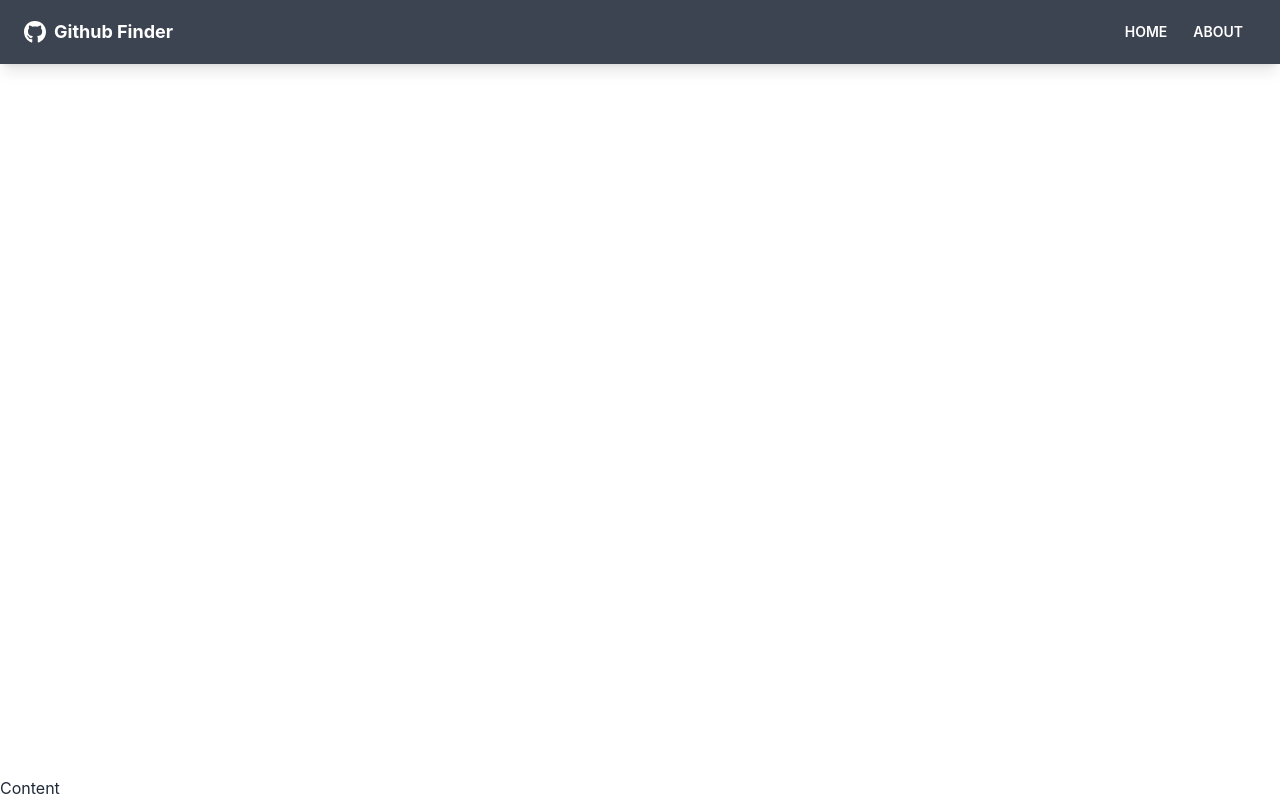
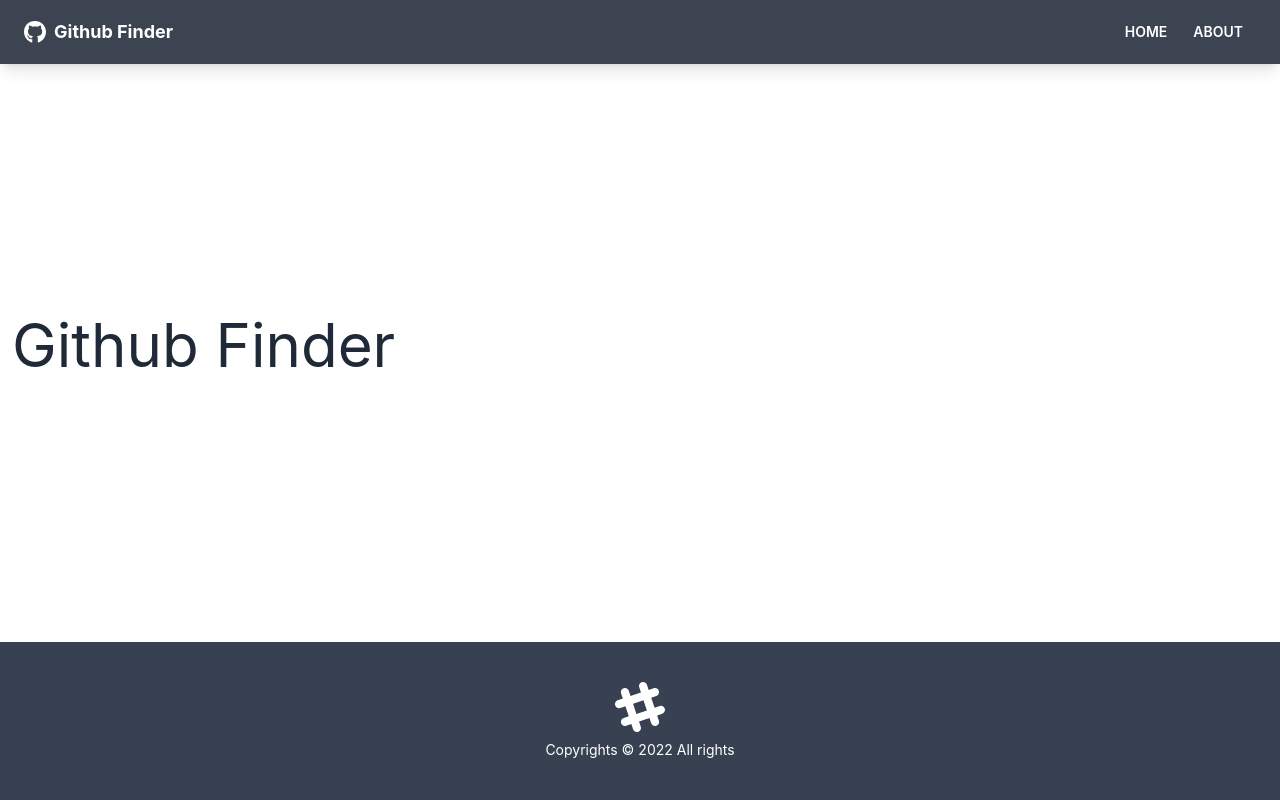
Before and after one commit to VishwaSooriyaarchchi/GIthub-finder, a React (Create React App) app: page /about in a window 1280 px wide. Built offline with nearby package versions, Linux system fonts and the light colour scheme.

Commit message:
add home,about,footer and notFound components

```diff
--- a/src/App.js
+++ b/src/App.js
@@ -1,5 +1,9 @@
-import {BrowserRouter as Router, Route} from "react-router-dom";
+import {BrowserRouter as Router, Route, Routes} from "react-router-dom";
+import Home from "./pages/Home";
+import About from "./pages/About";
+import NotFound from "./pages/NotFound";
 import Navbar from "./components/layout/Navbar";
+import Footer from "./components/layout/Footer";
 
 function App() {
 
@@ -7,9 +11,16 @@
     <Router>
       <div className="flex flex-col justify-between h-screen">
         <Navbar/>
-        <main>
-          Content
+        <main className="container mx-auto px-3 pb-12">
+          <Routes>
+            <Route path="/" element={<Home />} />
+            <Route path="/about" element={<About />} />
+            <Route path="/notfound" element={<NotFound />} />
+            <Route path="/*" element={<NotFound />} />
+          </Routes>
         </main>
+
+        <Footer/>
       </div>
     </Router>
   );
--- /dev/null
+++ b/src/components/layout/Footer.jsx
@@ -0,0 +1,24 @@
+function Footer() {
+  const footerYear = new Date().getFullYear();
+
+  return (
+    <footer className="footer p-10 bg-gray-700 text-primary-content footer-center">
+      <div>
+        <svg
+          width="50"
+          height="50"
+          viewBox="0 0 24 24"
+          xmlns="http://www.w3.org/2000/svg"
+          fillRule="evenodd"
+          clipRule="evenodd"
+          className="inline-block fill-current"
+        >
+          <path d="M22.672 15.226l-2.432.811.841 2.515c.33 1.019-.209 2.127-1.23 2.456-1.15.325-2.148-.321-2.463-1.226l-.84-2.518-5.013 1.677.84 2.517c.391 1.203-.434 2.542-1.831 2.542-.88 0-1.601-.564-1.86-1.314l-.842-2.516-2.431.809c-1.135.328-2.145-.317-2.463-1.229-.329-1.018.211-2.127 1.231-2.456l2.432-.809-1.621-4.823-2.432.808c-1.355.384-2.558-.59-2.558-1.839 0-.817.509-1.582 1.327-1.846l2.433-.809-.842-2.515c-.33-1.02.211-2.129 1.232-2.458 1.02-.329 2.13.209 2.461 1.229l.842 2.515 5.011-1.677-.839-2.517c-.403-1.238.484-2.553 1.843-2.553.819 0 1.585.509 1.85 1.326l.841 2.517 2.431-.81c1.02-.33 2.131.211 2.461 1.229.332 1.018-.21 2.126-1.23 2.456l-2.433.809 1.622 4.823 2.433-.809c1.242-.401 2.557.484 2.557 1.838 0 .819-.51 1.583-1.328 1.847m-8.992-6.428l-5.01 1.675 1.619 4.828 5.011-1.674-1.62-4.829z"></path>
+        </svg>
+        <p>Copyrights &copy; {footerYear} All rights</p>
+      </div>
+    </footer>
+  );
+}
+
+export default Footer;
--- /dev/null
+++ b/src/pages/About.jsx
@@ -0,0 +1,9 @@
+function About() {
+  return (
+    <div>
+      <h1 className="text-6xl mb-4">Github Finder</h1>
+    </div>
+  );
+}
+
+export default About;
--- /dev/null
+++ b/src/pages/Home.jsx
@@ -0,0 +1,5 @@
+function Home() {
+  return <div className="text-6xl">Welcome</div>;
+}
+
+export default Home;
--- /dev/null
+++ b/src/pages/NotFound.jsx
@@ -0,0 +1,21 @@
+import { FaHome } from "react-icons/fa";
+import { Link } from "react-router-dom";
+
+function NotFound() {
+  return (
+    <div className="hero">
+      <div className="text-center hero-content">
+        <div className="max-w-lg">
+          <h1 className="text-8xl font-bold mb-8">Oops!</h1>
+          <p className="text-5xl mb-8">404 - Page not found!</p>
+          <Link to="/" className="btn btn-primary btn-lg">
+            <FaHome className="mr-2" />
+            Back to Home
+          </Link>
+        </div>
+      </div>
+    </div>
+  );
+}
+
+export default NotFound;
```
Also changed, not shown: 1 other file (tests, documents, lock files or other folders).
